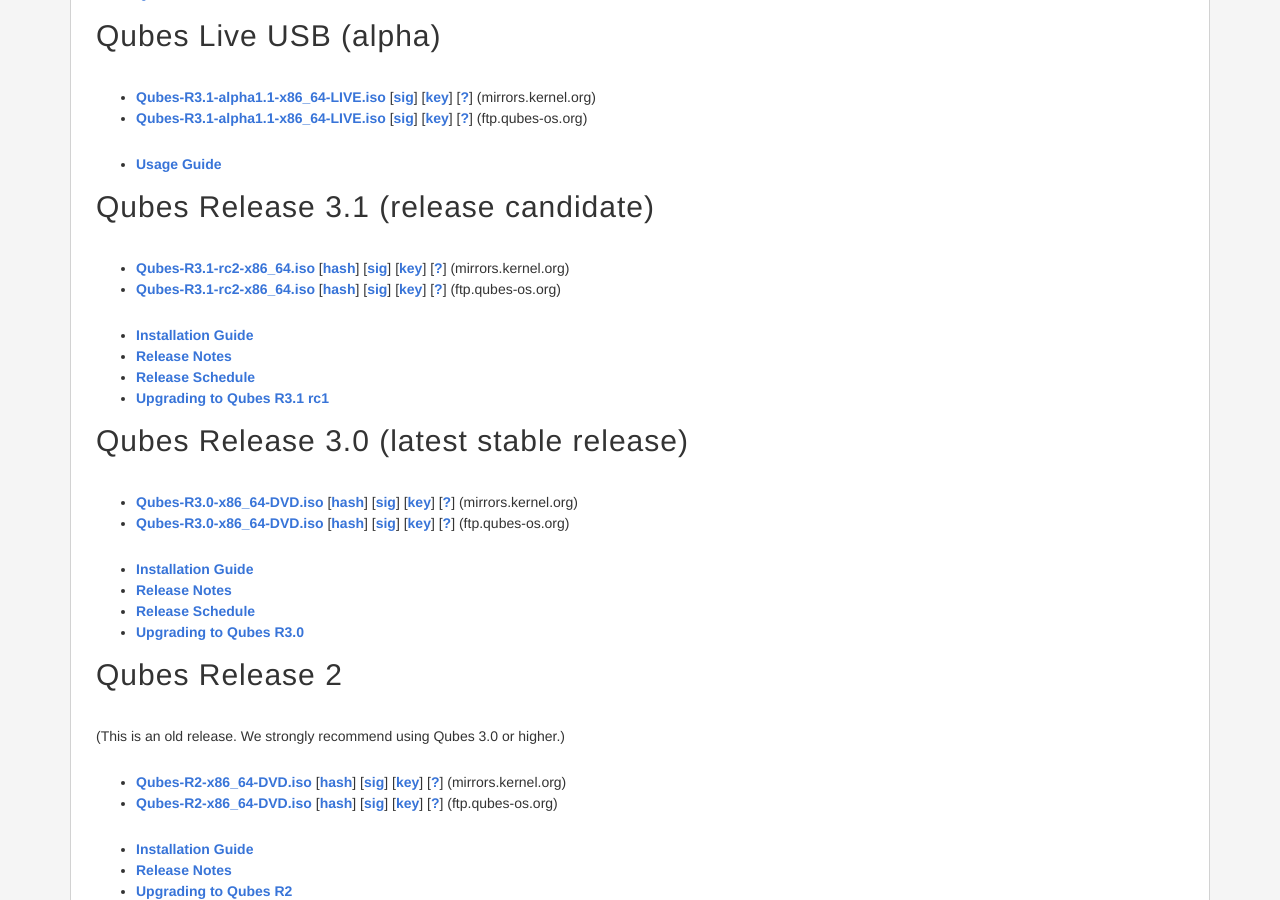
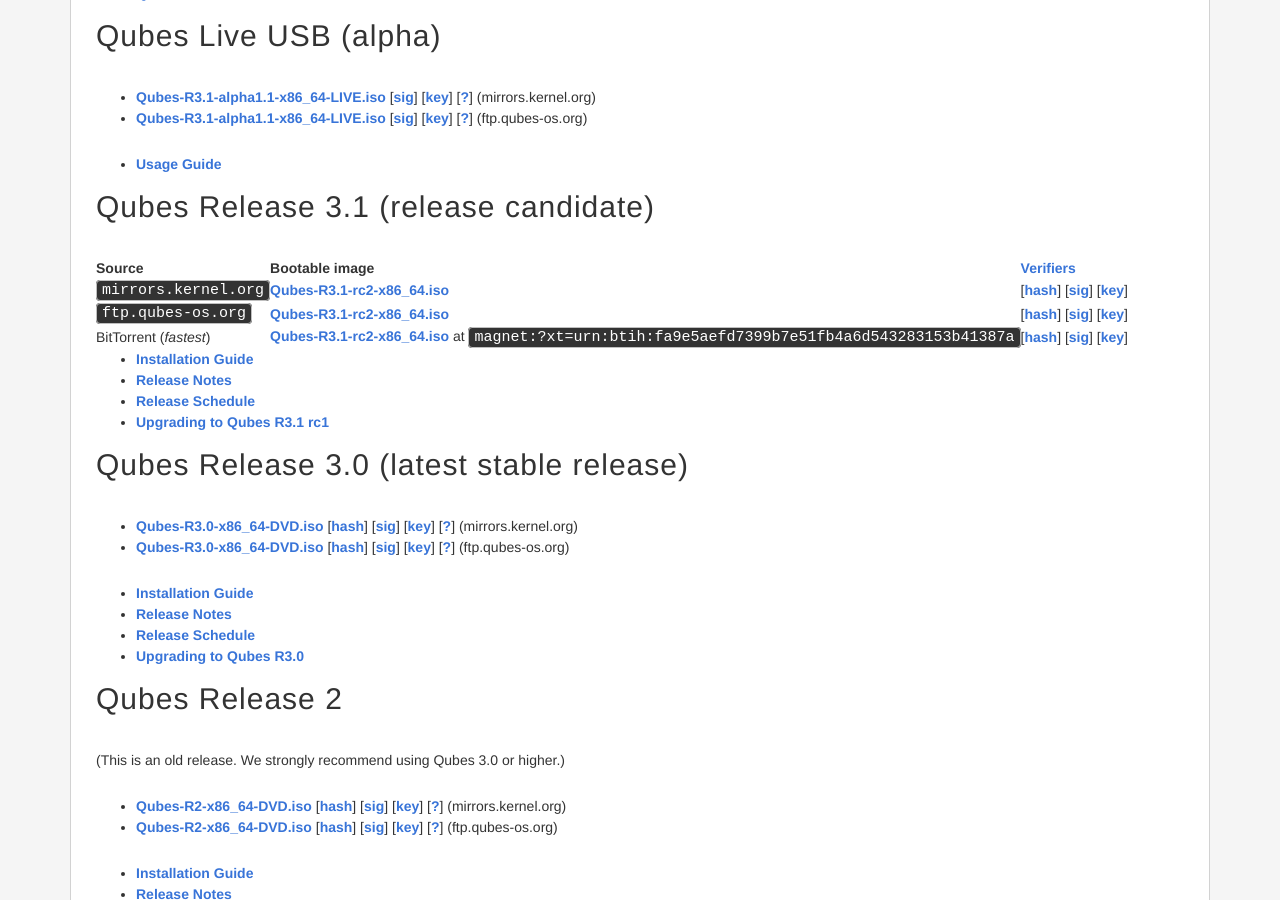
Before and after one commit to QubesOS/qubesos.github.io, a Jekyll site: the page built from pages/downloads.md, in a window 1280 px wide and 900 px high, scrolled down 411 px. Built offline with Jekyll 4.4.1, drawn with Linux system fonts in a browser that asks for light colours; some web fonts are replaced.

Commit message:
Reformat 3.1RC into table / add BitTorrent download
This adds the BitTorrent magnet infohash as a download option.  Of course, verification remains exactly the same as is necessary.  Importantly, Github Markdown doesn't seem to render links to magnet: URIs, but I have chosen to preserve the URI up until the moment they decide to get their shit together and make it happen.

I will be hosting the torrent download indefinitely.  Please double-check: download it using a torrent client and check that the download is valid.

```diff
--- a/pages/downloads.md
+++ b/pages/downloads.md
@@ -38,18 +38,11 @@ Qubes Live USB (alpha)
 Qubes Release 3.1 (release candidate)
 -------------------------------------
 
--   [**Qubes-R3.1-rc2-x86_64.iso**](https://mirrors.kernel.org/qubes/iso/Qubes-R3.1-rc2-x86_64.iso)
-      [[hash](https://mirrors.kernel.org/qubes/iso/Qubes-R3.1-rc2-x86_64.iso.DIGESTS)]
-      [[sig](https://mirrors.kernel.org/qubes/iso/Qubes-R3.1-rc2-x86_64.iso.asc)]
-      [[key](https://keys.qubes-os.org/keys/qubes-release-3-signing-key.asc)]
-      [[?](/doc/verifying-signatures/)]
-      (mirrors.kernel.org)
--   [**Qubes-R3.1-rc2-x86_64.iso**](https://ftp.qubes-os.org/iso/Qubes-R3.1-rc2-x86_64.iso)
-      [[hash](https://ftp.qubes-os.org/iso/Qubes-R3.1-rc2-x86_64.iso.DIGESTS)]
-      [[sig](https://ftp.qubes-os.org/iso/Qubes-R3.1-rc2-x86_64.iso.asc)]
-      [[key](https://keys.qubes-os.org/keys/qubes-release-3-signing-key.asc)]
-      [[?](/doc/verifying-signatures/)]
-      (ftp.qubes-os.org)
+| Source                 | Bootable image  | [Verifiers](/doc/verifying-signatures/) |
+| ---------------------- | --------------- | --------------------------------------- |
+| `mirrors.kernel.org`   | [**Qubes-R3.1-rc2-x86_64.iso**](https://mirrors.kernel.org/qubes/iso/Qubes-R3.1-rc2-x86_64.iso)  | [[hash](https://mirrors.kernel.org/qubes/iso/Qubes-R3.1-rc2-x86_64.iso.DIGESTS)]&nbsp;[[sig](https://mirrors.kernel.org/qubes/iso/Qubes-R3.1-rc2-x86_64.iso.asc)]&nbsp;[[key](https://keys.qubes-os.org/keys/qubes-release-3-signing-key.asc)] |
+| `ftp.qubes-os.org`     | [**Qubes-R3.1-rc2-x86_64.iso**](https://ftp.qubes-os.org/iso/Qubes-R3.1-rc2-x86_64.iso) | [[hash](https://ftp.qubes-os.org/iso/Qubes-R3.1-rc2-x86_64.iso.DIGESTS)]&nbsp;[[sig](https://ftp.qubes-os.org/iso/Qubes-R3.1-rc2-x86_64.iso.asc)]&nbsp;[[key](https://keys.qubes-os.org/keys/qubes-release-3-signing-key.asc)] |
+| BitTorrent (*fastest*) | [**Qubes-R3.1-rc2-x86_64.iso**](magnet:?xt=urn:btih:fa9e5aefd7399b7e51fb4a6d543283153b41387a) at `magnet:?xt=urn:btih:fa9e5aefd7399b7e51fb4a6d543283153b41387a` | [[hash](https://mirrors.kernel.org/qubes/iso/Qubes-R3.1-rc2-x86_64.iso.DIGESTS)]&nbsp;[[sig](https://mirrors.kernel.org/qubes/iso/Qubes-R3.1-rc2-x86_64.iso.asc)]&nbsp;[[key](https://keys.qubes-os.org/keys/qubes-release-3-signing-key.asc)] |
 
 -   [**Installation Guide**](/doc/installation-guide/)
 -   [Release Notes](/doc/releases/3.1/release-notes/)
```
